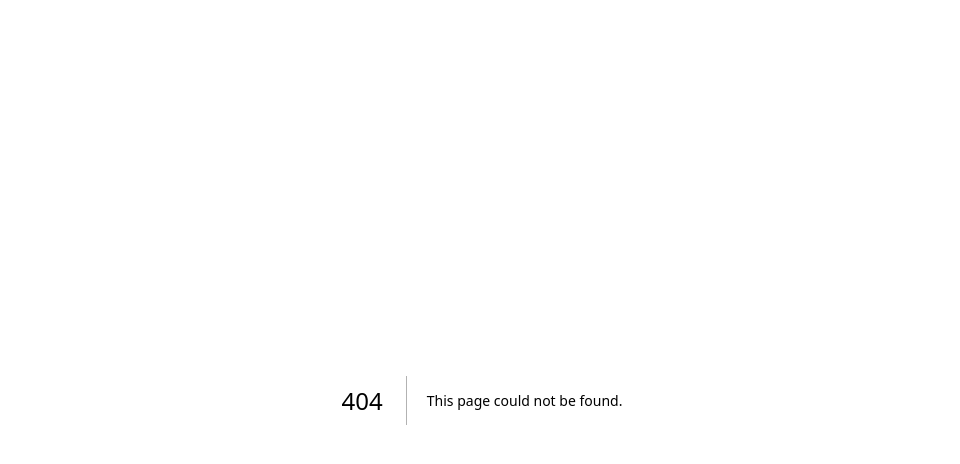
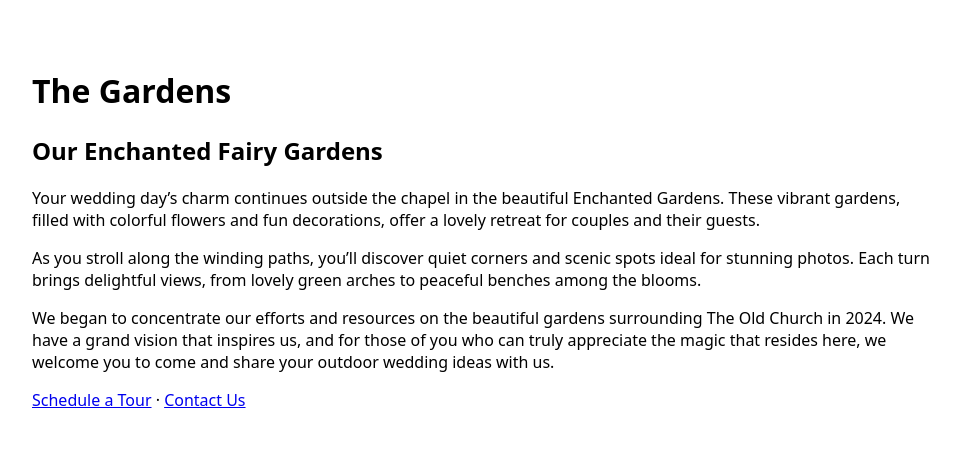
Before and after one commit to GrymmDupp/old-church, a Next.js app: page /login/app/the-chapel/app/the-gardens in a window 1280 px wide. Before the commit this address had no page. Shown: the top 464 px of the page, without its empty margins (158-1118 px from the left). Built offline with nearby package versions, Linux system fonts and the light colour scheme.

Commit message:
Create page.tsx

```diff
--- /dev/null
+++ b/app/login/app/the-chapel/app/the-gardens/page.tsx
@@ -0,0 +1,12 @@
+export default function Gardens() {
+  return (
+    <main style={{ fontFamily: 'system-ui', maxWidth: 900, margin: '0 auto', padding: '40px 20px' }}>
+      <h1>The Gardens</h1>
+      <h2>Our Enchanted Fairy Gardens</h2>
+      <p>Your wedding day’s charm continues outside the chapel in the beautiful Enchanted Gardens. These vibrant gardens, filled with colorful flowers and fun decorations, offer a lovely retreat for couples and their guests.</p>
+      <p>As you stroll along the winding paths, you’ll discover quiet corners and scenic spots ideal for stunning photos. Each turn brings delightful views, from lovely green arches to peaceful benches among the blooms.</p>
+      <p>We began to concentrate our efforts and resources on the beautiful gardens surrounding The Old Church in 2024. We have a grand vision that inspires us, and for those of you who can truly appreciate the magic that resides here, we welcome you to come and share your outdoor wedding ideas with us.</p>
+      <p><a href="/appointments">Schedule a Tour</a> · <a href="/contact">Contact Us</a></p>
+    </main>
+  )
+}
```
